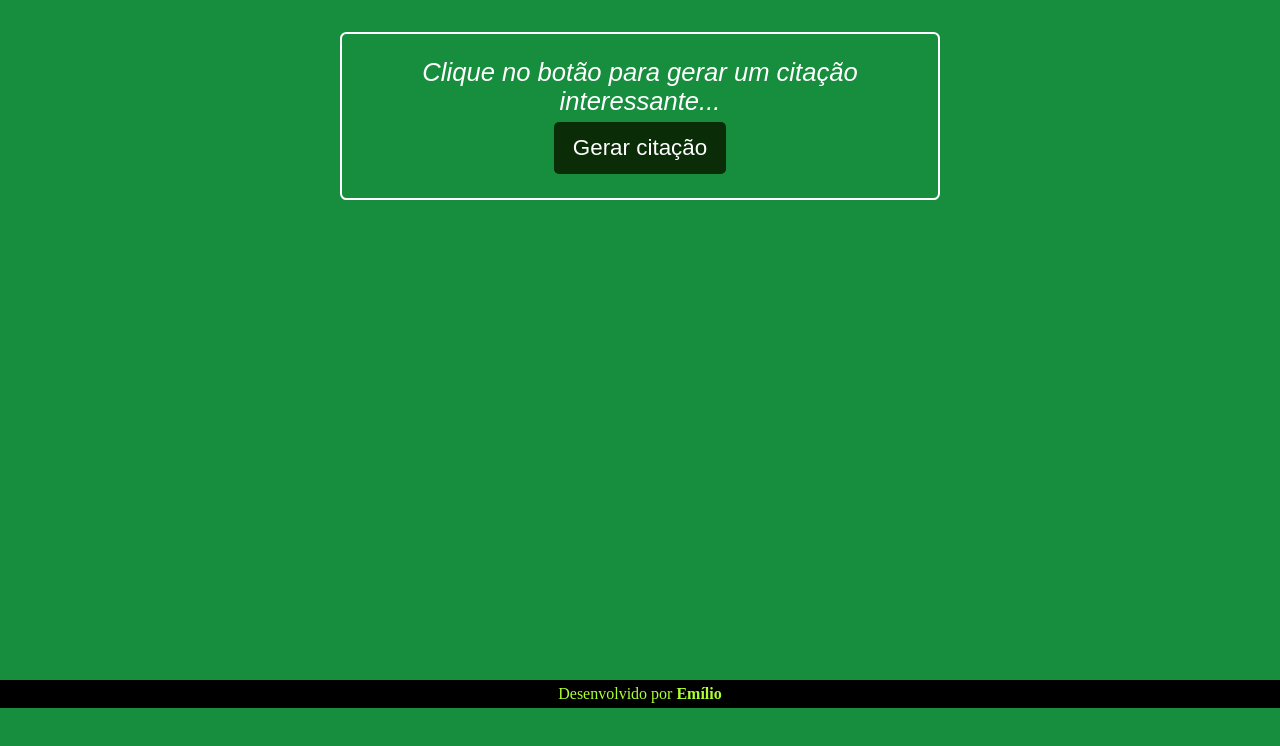
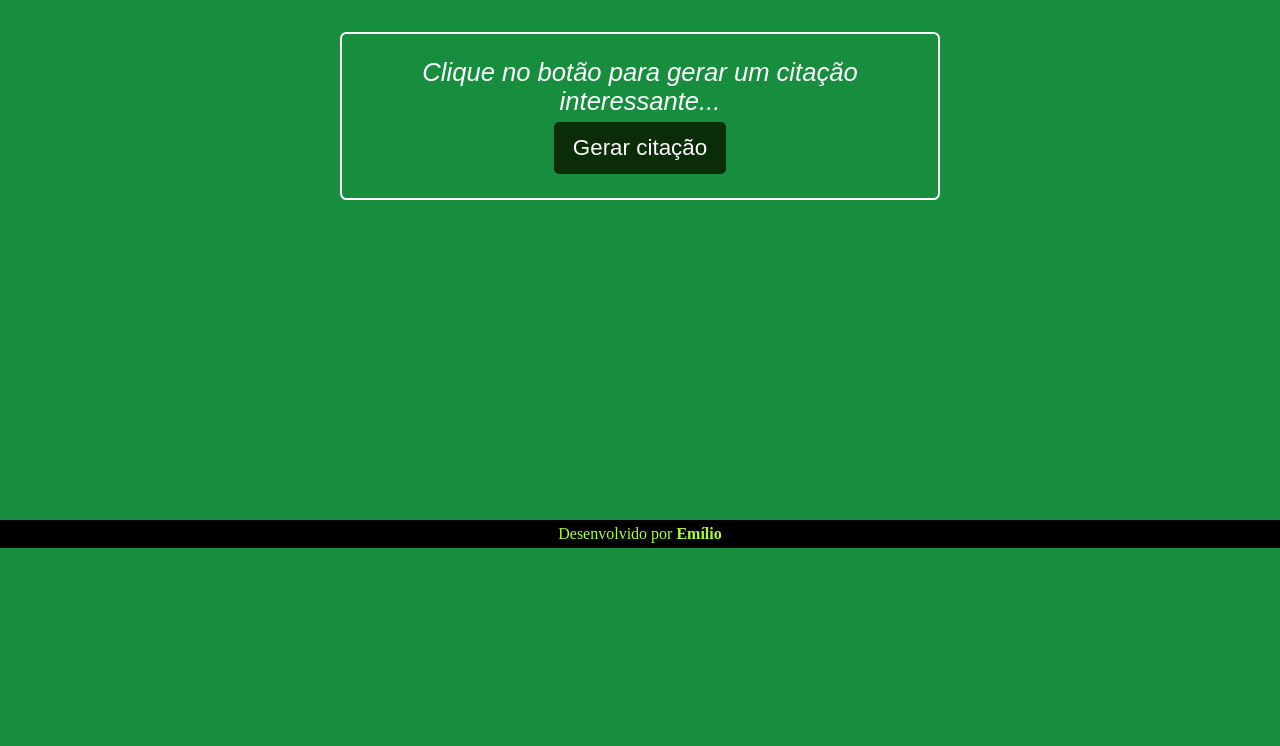
Before and after one commit to emiliosarges/projetos-javascript, a plain HTML site: page 3_citacoes/index.html in a window 1280 px wide. Drawn offline with Linux system fonts and the light colour scheme.

Commit message:
Update styles.css

```diff
--- a/3_citacoes/styles.css
+++ b/3_citacoes/styles.css
@@ -48,7 +48,7 @@ body {
 
 
 footer {
-    margin-top: 30rem;
+    margin-top: 20rem;
     padding: 5px 0px 5px 0px;
     text-align: center;
     background-color: black;
```
